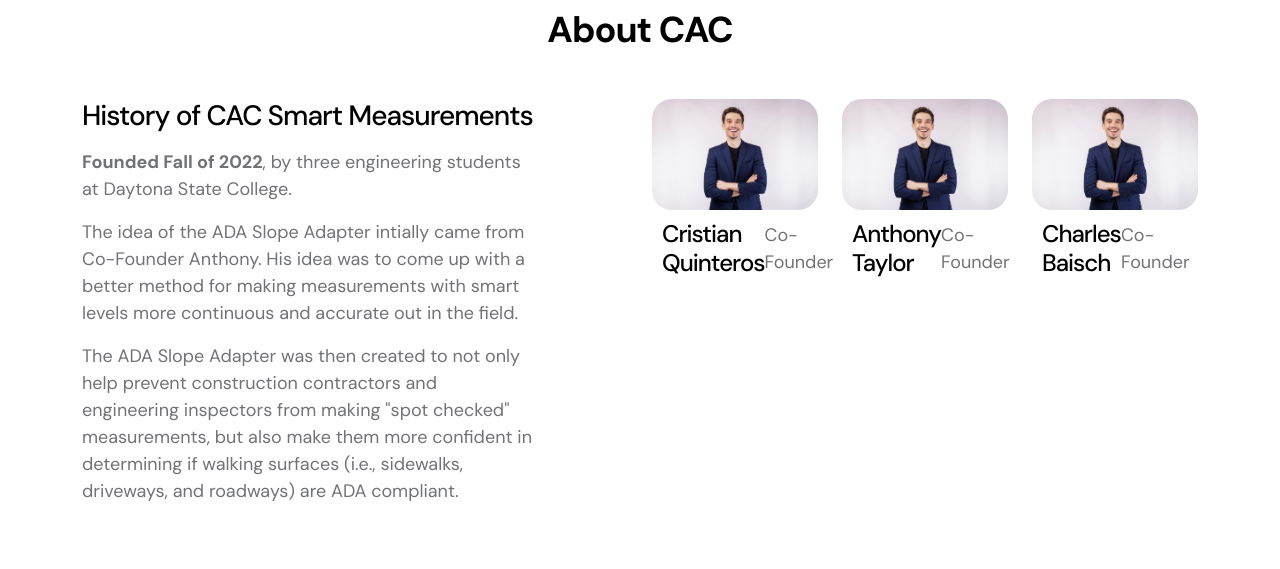
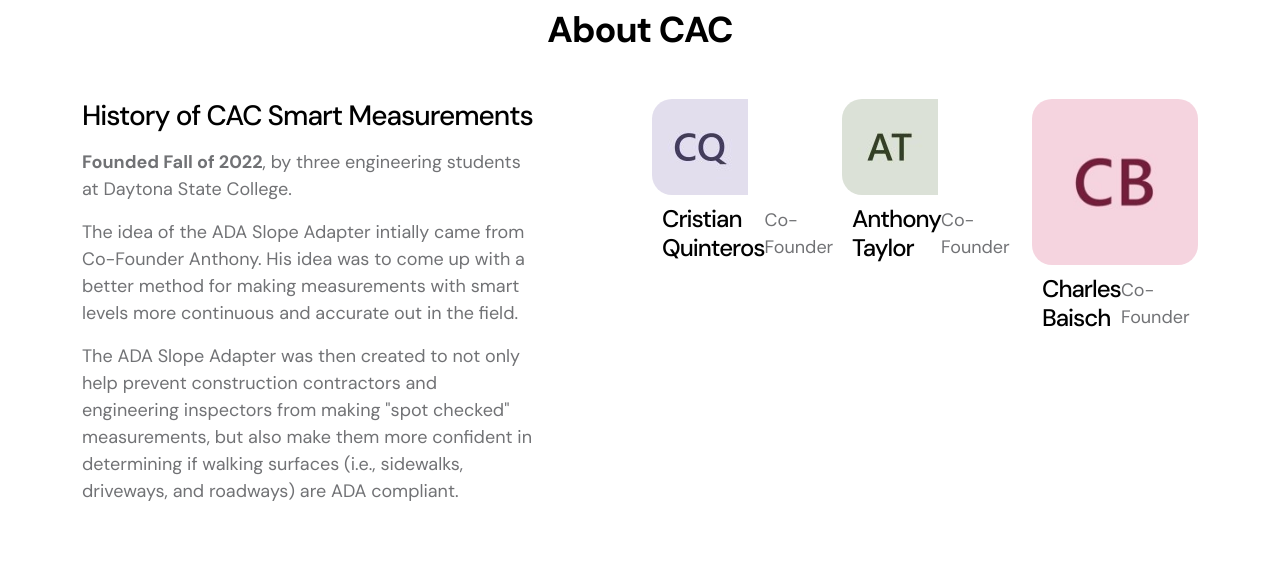
Before and after one commit to Baisch91/cac-smart-measurements, a plain HTML site: page index.html in a window 1280 px wide. Shown: the part 802-1371 px from the top of the page. Drawn offline with Linux system fonts and the light colour scheme.

Commit message:
Add files via upload

```diff
--- a/index.html
+++ b/index.html
@@ -197,7 +197,7 @@
                         <div class="col-lg-2 col-md-6 col-12 mb-4 mb-lg-0 mb-md-0">
                             <div class="member-block">
                                 <div class="member-block-image-wrap">
-                                    <img src="images/members/portrait-young-handsome-businessman-wearing-suit-standing-with-crossed-arms-with-isolated-studio-white-background.jpg" class="member-block-image img-fluid" alt="">
+                                    <img src="images/members/cristian.jpg" class="member-block-image img-fluid" alt="Cristian">
 
                                     <ul class="social-icon">
                                         <li class="social-icon-item">
@@ -218,7 +218,7 @@
                         <div class="col-lg-2 col-md-6 col-12">
                             <div class="member-block">
                                 <div class="member-block-image-wrap">
-                                    <img src="images/members/portrait-young-handsome-businessman-wearing-suit-standing-with-crossed-arms-with-isolated-studio-white-background.jpg" class="member-block-image img-fluid" alt="">
+                                    <img src="images/members/anthony.jpg" class="member-block-image img-fluid" alt="Anthony">
 
                                     <ul class="social-icon">
                                         <li class="social-icon-item">
@@ -237,7 +237,7 @@
                         <div class="co-founder col-lg-2 col-md-6 col-12">
                             <div class="member-block">
                                 <div class="member-block-image-wrap">
-                                    <img src="images/members/portrait-young-handsome-businessman-wearing-suit-standing-with-crossed-arms-with-isolated-studio-white-background.jpg" class="member-block-image img-fluid" alt="">
+                                    <img src="images/members/chuck.jpg" class="member-block-image img-fluid" alt="Charles">
 
                                     <ul class="social-icon">
                                         <li class="social-icon-item">
```
Also changed, not shown: images/members/anthony.jpg (added), images/members/chuck.jpg (added), images/members/cristian.jpg (added).
